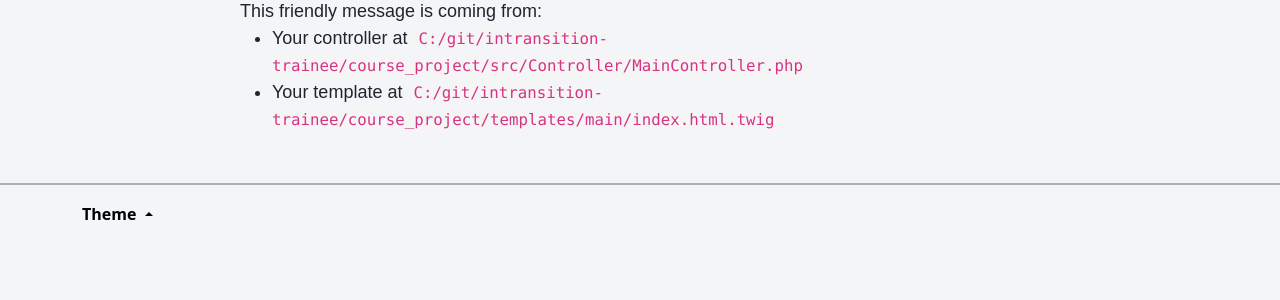
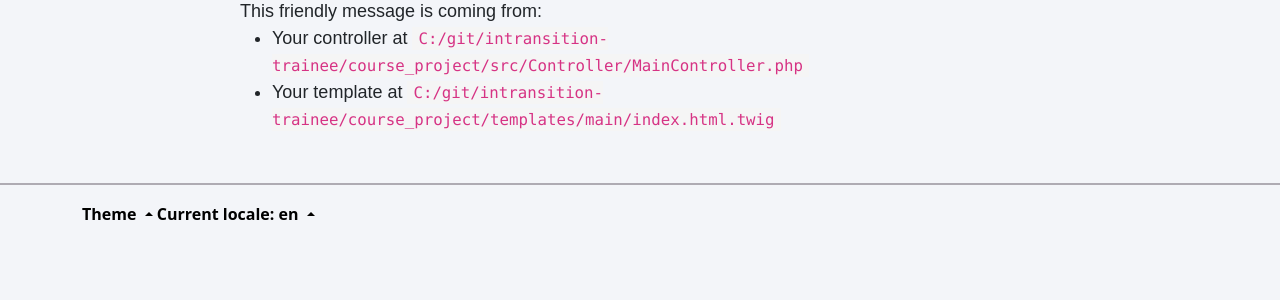
Before and after one commit to SofiyaShunkinaa/course_project, a Symfony app: template templates/main/index.html.twig in a window 1280 px wide. Shown: the part 182-482 px from the top of the page. Run offline with Twig, Linux system fonts and the light colour scheme; the template is opened without the code that fills it, so the values that code supplies are empty; some libraries are stand-ins or nearby versions.

Commit message:
uncomment lang switching buttons

```diff
--- a/templates/base.html.twig
+++ b/templates/base.html.twig
@@ -68,15 +68,15 @@
                 </ul>
             </div>
 
-            {#<div class="btn-group dropup" role="group">
-                <button type="button" class="btn btn-primary dropdown-toggle  disabled" data-bs-toggle="dropdown" aria-expanded="false">
-                Lang
+            <div class="btn-group dropup" role="group">
+                <button type="button" class="btn btn-primary dropdown-toggle " data-bs-toggle="dropdown" aria-expanded="false">
+                {{'Current locale'|trans}}: {{ app.request.locale }}
                 </button>
                 <ul class="dropdown-menu">
-                <li><a class="dropdown-item  disabled" href="#">Dropdown link</a></li>
-                <li><a class="dropdown-item  disabled" href="#">Dropdown link</a></li>
+                <li><a class="dropdown-item" href="{{ path('change_locale', {locale: 'en' }) }}">Eng</a></li>
+                <li><a class="dropdown-item" href="{{ path('change_locale', {locale: 'ru' }) }}">Rus</a></li>
                 </ul>
-            </div>#}
+            </div>
         </div>
         </footer>
         <script src="https://cdn.jsdelivr.net/npm/bootstrap@5.3.3/dist/js/bootstrap.bundle.min.js" integrity="sha384-YvpcrYf0tY3lHB60NNkmXc5s9fDVZLESaAA55NDzOxhy9GkcIdslK1eN7N6jIeHz" crossorigin="anonymous"></script>
```
